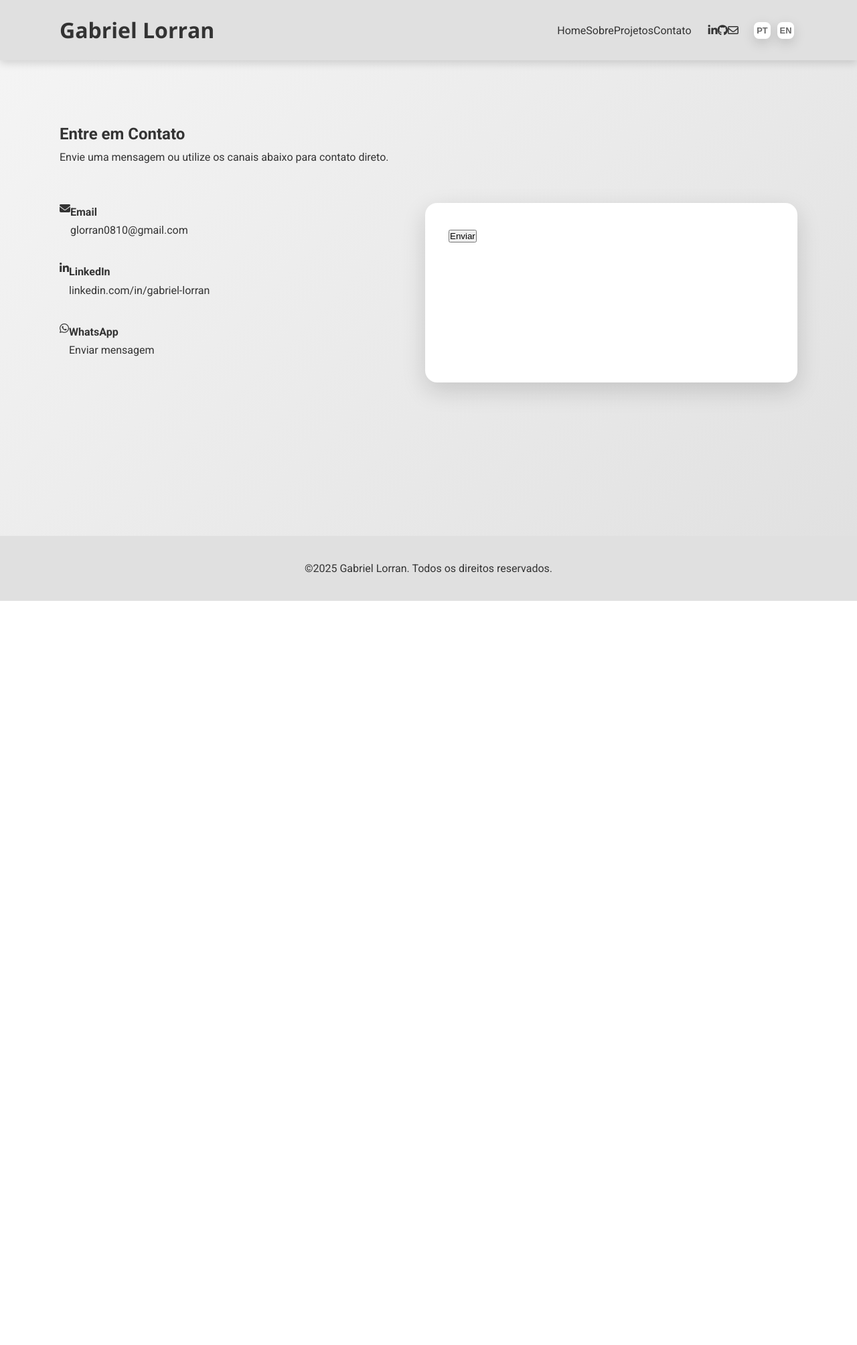
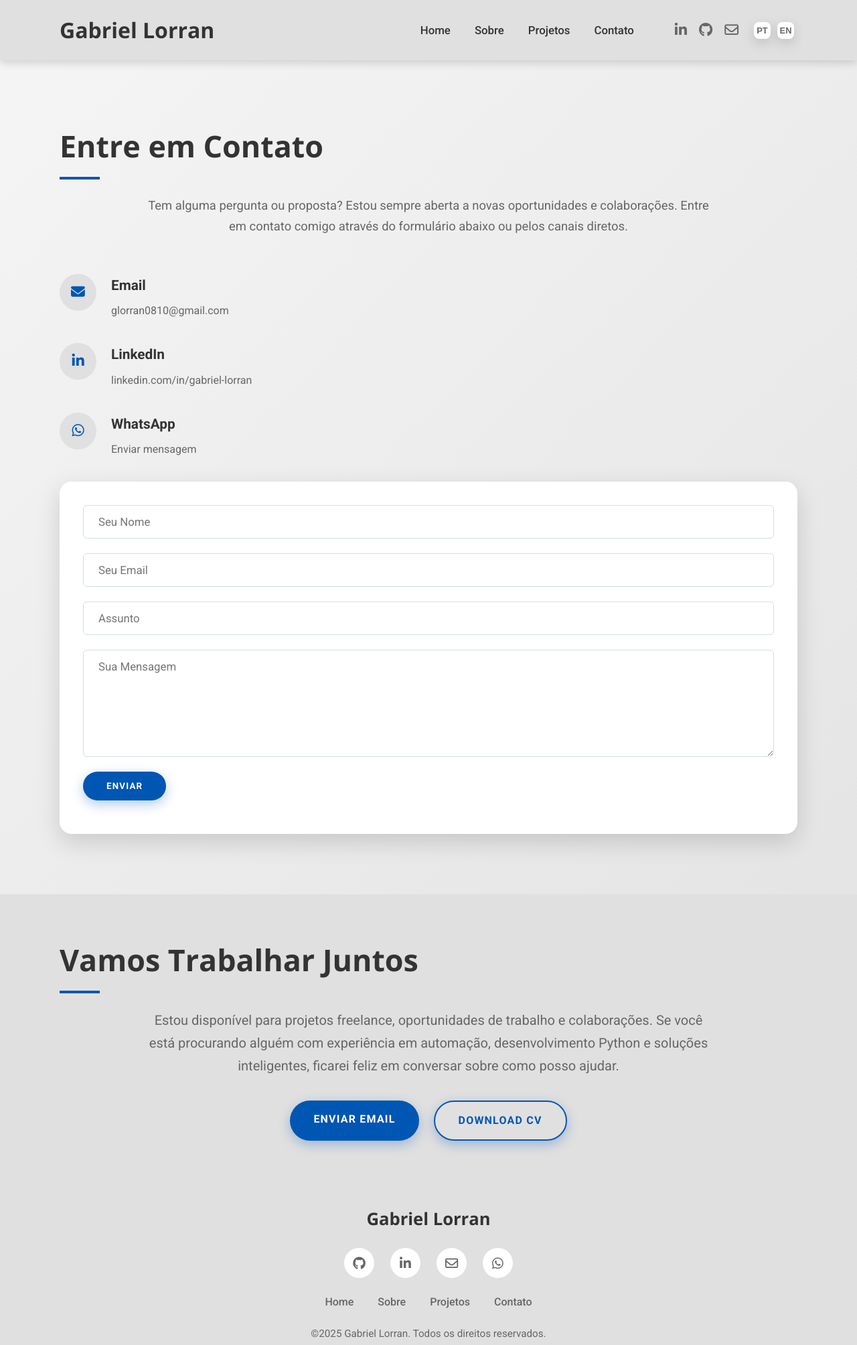
Before and after one commit to LORRAN-DEV/Gabriel-Lorran-Port, a plain HTML site: page contato.html in a window 1280 px wide. Shown: the whole page at 67% size. Before the commit the page ends 897 px from the top, so only its background shows below. Drawn offline with nearby package versions, Linux system fonts and the light colour scheme.

Commit message:
Update contato.html

```diff
--- a/contato.html
+++ b/contato.html
@@ -1,29 +1,43 @@
-<!DOCTYPE html>
 <html lang="pt-BR">
     <head>
         <meta charset="UTF-8">
         <meta name="viewport" content="width=device-width, initial-scale=1.0">
-    <title>Gabriel Lorran | Contato</title>
+        <title>Gabriel Lorran |</title>
         <link rel="stylesheet" href="style.css">
+        <!-- Font Awesome para ícones -->
         <link rel="stylesheet" href="https://cdnjs.cloudflare.com/ajax/libs/font-awesome/6.4.0/css/all.min.css">
     </head>
     <body>
-    <!-- Header -->
+        <!-- Header e Navegação -->
         <header>
             <div class="container header-container">
                 <a href="index.html" class="logo">Gabriel Lorran</a>
                 <nav>
                     <div class="nav-menu">
                         <ul class="nav-list">
-                        <li><a href="index.html" data-key="home">Home</a></li>
-                        <li><a href="sobre.html" data-key="sobre">Sobre</a></li>
-                        <li><a href="projetos.html" data-key="projetos">Projetos</a></li>
-                        <li><a href="contato.html" data-key="contato">Contato</a></li>
+                            <li class="nav-item">
+                                <a href="index.html" class="nav-link" data-key="home">Home</a>
+                            </li>
+                            <li class="nav-item">
+                                <a href="sobre.html" class="nav-link" data-key="sobre">Sobre</a>
+                            </li>
+                            <li class="nav-item">
+                                <a href="projetos.html" class="nav-link" data-key="projetos">Projetos</a>
+                            </li>
+                            <li class="nav-item">
+                                <a href="contato.html" class="nav-link" data-key="contato">Contato</a>
+                            </li>
                         </ul>
                         <div class="social-icons">
-                        <a href="https://www.linkedin.com/in/gabriel-lorran-b91baa336" target="_blank"><i class="fab fa-linkedin-in"></i></a>
-                        <a href="https://github.com/LORRAN-DEV" target="_blank"><i class="fab fa-github"></i></a>
-                        <a href="mailto:glorran0810@gmail.com" target="_blank"><i class="far fa-envelope"></i></a>
+                            <a href="https://www.linkedin.com/in/gabriel-lorran-b91baa336?lipi=urn%3Ali%3Apage%3Ad_flagship3_profile_view_base_contact_details%3B2CMDYbrwR66zqcV0bdQVjw%3D%3D" target="_blank" class="social-icon">
+                                <i class="fab fa-linkedin-in"></i>
+                            </a>
+                            <a href="https://github.com/LORRAN-DEV" target="_blank" class="social-icon">
+                                <i class="fab fa-github"></i>
+                            </a>
+                            <a href="mailto:glorran0810@gmail.com" class="social-icon">
+                                <i class="far fa-envelope"></i>
+                            </a>
                         </div>
                         <div class="language-selector">
                             <button class="lang-button" data-lang="pt">PT</button>
@@ -38,58 +52,112 @@
                 </nav>
             </div>
         </header>
-
-    <!-- Conteúdo principal -->
+        <!-- Conteúdo Principal -->
         <main>
             <section>
                 <div class="container">
-                <h2 data-key="entre_em_contato">Entre em Contato</h2>
-                <p data-key="contato_descricao">Envie uma mensagem ou utilize os canais abaixo para contato direto.</p>
-
+                    <h2 class="section-title" data-key="entre_em_contato">Entre em Contato</h2>
+                    <p class="section-description" data-key="contato_descricao">Tem alguma pergunta ou proposta? Estou sempre aberta a novas oportunidades e colaborações.
+                    Entre em contato comigo através do formulário abaixo ou pelos canais diretos.
+                </p>
                     <div class="contact-container">
                         <div class="contact-info">
                             <div class="contact-item">
+                                <div class="contact-icon">
                                     <i class="fas fa-envelope"></i>
-                            <div>
+                                </div>
+                                <div class="contact-details">
                                     <h4 data-key="email_title">Email</h4>
-                                <a href="mailto:glorran0810@gmail.com" target="_blank">glorran0810@gmail.com</a>
+                                    <a href="mailto:glorran0810@gmail.com">glorran0810@gmail.com</a>
                                 </div>
                             </div>
                             <div class="contact-item">
+                                <div class="contact-icon">
                                     <i class="fab fa-linkedin-in"></i>
-                            <div>
+                                </div>
+                                <div class="contact-details">
                                     <h4 data-key="linkedin_title">LinkedIn</h4>
-                                <a href="https://www.linkedin.com/in/gabriel-lorran-b91baa336" target="_blank">linkedin.com/in/gabriel-lorran</a>
+                                    <a href="https://linkedin.com/in/gabriel-lorran-b91baa336" target="_blank">linkedin.com/in/gabriel-lorran</a>
                                 </div>
                             </div>
                             <div class="contact-item">
+                                <div class="contact-icon">
                                     <i class="fab fa-whatsapp"></i>
-                            <div>
+                                </div>
+                                <div class="contact-details">
                                     <h4 data-key="whatsapp_title">WhatsApp</h4>
-                                <a href="https://wa.me/5591986095201" target="_blank" data-key="enviar_mensagem">Enviar mensagem</a>
-                            </div>
+                                    <a href="https://wa.me/91986095201" target="_blank" data-key="enviar_mensagem">Enviar mensagem</a>
                                 </div>
                             </div>
 
+                            </div>
+                        </div>
                         <div class="contact-form">
-                        <!-- O formulário agora terá apenas um botão para direcionar o usuário -->
-                        <form id="contact-form" action="#" method="GET">
-                            <button type="submit" data-key="enviar">Enviar</button>
-                            <p id="form-status"></p>
+                            <form id="contact-form">
+                                <div class="form-group">
+                                    <input type="text" class="form-control" id="name" placeholder="Seu Nome" required data-key="seu_nome_placeholder">
+                                </div>
+                                <div class="form-group">
+                                    <input type="email" class="form-control" id="email" placeholder="Seu Email" required data-key="seu_email_placeholder">
+                                </div>
+                                <div class="form-group">
+                                    <input type="text" class="form-control" id="subject" placeholder="Assunto" data-key="assunto_placeholder">
+                                </div>
+                                <div class="form-group">
+                                    <textarea class="form-control" id="message" rows="5" placeholder="Sua Mensagem" required data-key="sua_mensagem_placeholder"></textarea>
+                                </div>
+                                <button type="submit" class="btn" data-key="enviar">Enviar</button>
+                                <p id="form-status" style="margin-top: 15px;"></p>
                             </form>
                         </div>
                     </div>
                 </div>
             </section>
+            <section style="padding: 60px 0; background-color: var(--bg-secondary);">
+                <div class="container">
+                    <h2 class="section-title" data-key="vamos_trabalhar_juntos">Vamos Trabalhar Juntos</h2>
+                    <div class="cta-container">
+                        <p class="cta-text" data-key="cta_descricao">Estou disponível para projetos freelance, oportunidades de trabalho e colaborações.
+                        Se você está procurando alguém com experiência em automação, desenvolvimento Python e
+                        soluções inteligentes, ficarei feliz em conversar sobre como posso ajudar.
+                    </p>
+                        <div class="cta-buttons">
+                            <a href="mailto:glorran0810@gmail.com" class="btn" data-key="enviar_email">Enviar Email</a>
+                            <a href="me/cv lorran.pdf" class="btn btn-outline" download data-key="download_cv">Download CV</a>
+                        </div>
+                    </div>
+                </div>
+            </section>
         </main>
-
         <!-- Footer -->
         <footer>
             <div class="container footer-content">
-            <p>&copy;2025 Gabriel Lorran. Todos os direitos reservados.</p>
+                <div class="footer-logo">Gabriel Lorran</div>
+                <div class="footer-social">
+                    <a href="https://github.com" target="_blank" class="footer-social-icon">
+                        <i class="fab fa-github"></i>
+                    </a>
+                    <a href="https://www.linkedin.com/in/gabriel-lorran-b91baa336?lipi=urn%3Ali%3Apage%3Ad_flagship3_profile_view_base_contact_details%3B2CMDYbrwR66zqcV0bdQVjw%3D%3D" target="_blank" class="footer-social-icon">
+                        <i class="fab fa-linkedin-in"></i>
+                    </a>
+                    <a href="mailto:GLORRAN0810@GMIAL.COM" class="footer-social-icon">
+                        <i class="far fa-envelope"></i>
+                    </a>
+                    <a href="https://wa.me/91986095201" target="_blank" class="footer-social-icon">
+                        <i class="fab fa-whatsapp"></i>
+                    </a>
+                </div>
+                <div class="footer-links">
+                    <a href="index.html" class="footer-link" data-key="home">Home</a>
+                    <a href="sobre.html" class="footer-link" data-key="sobre">Sobre</a>
+                    <a href="projetos.html" class="footer-link" data-key="projetos">Projetos</a>
+                    <a href="contato.html" class="footer-link" data-key="contato">Contato</a>
+                </div>
+                <div class="footer-copyright" data-key="all_rights_reserved">&copy;2025 Gabriel Lorran. Todos os direitos reservados.
+            </div>
             </div>
         </footer>
-
+         <!-- JavaScript -->
         <script src="java.js"></script>
         </body>
 </html>
```
Lines whose indentation alone changed are shown as unchanged.
